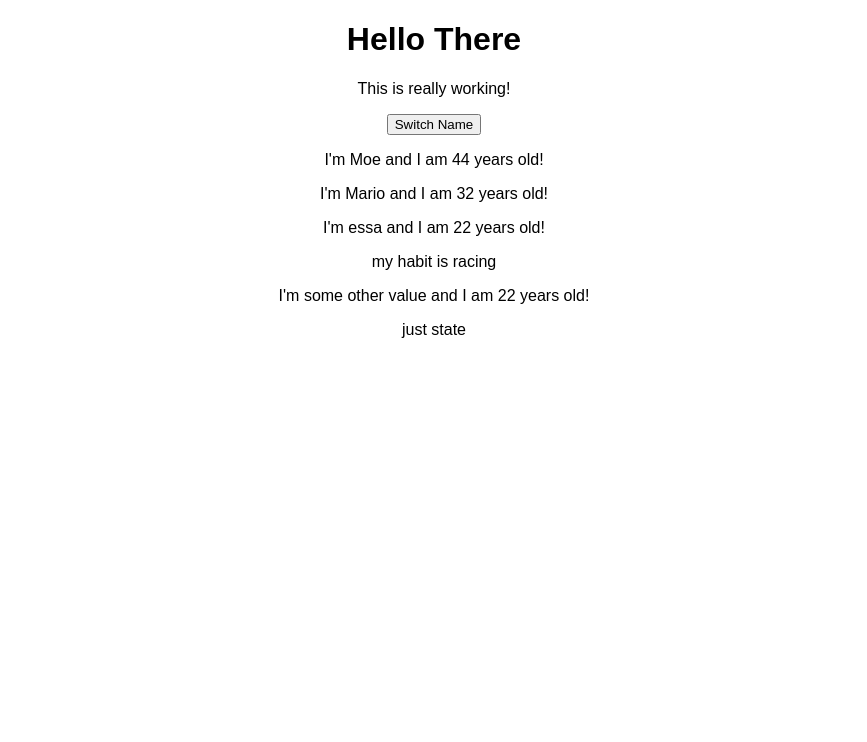
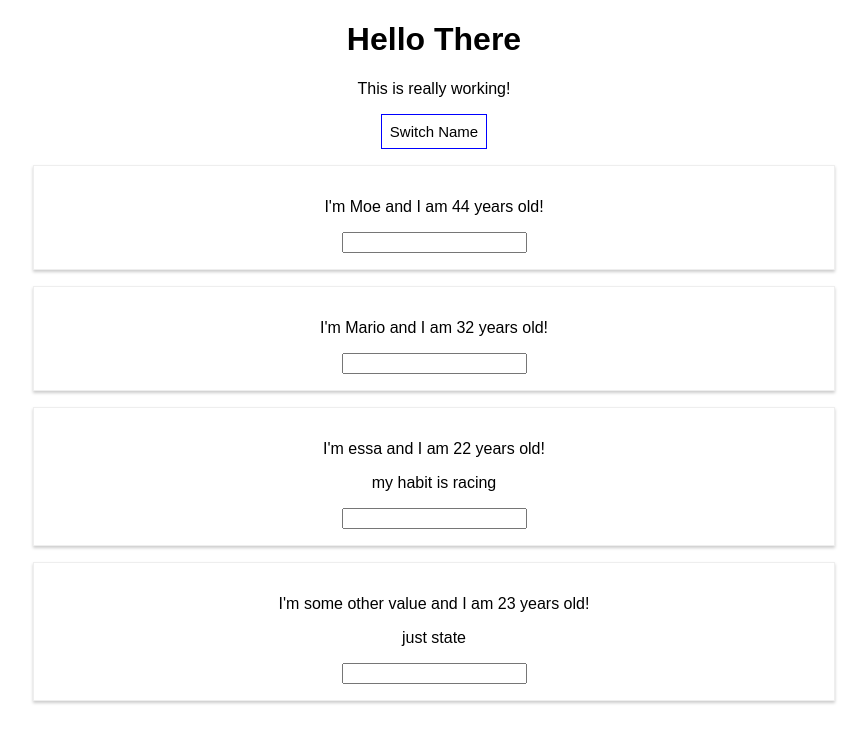
Before and after one commit to mohammadhamayel/REACT_TEST, a React (Create React App) app: page / in a window 1280 px wide. Shown: the top 742 px of the page, without its empty margins (206-1073 px from the left). Built offline with nearby package versions, Linux system fonts and the light colour scheme.

Commit message:
get dynamic data from text

```diff
--- a/src/App.js
+++ b/src/App.js
@@ -1,8 +1,9 @@
-import React, { useState } from 'react';
+import React, { Component} from 'react';
 import './App.css';
 import Person from './Person/Person'
-const App = props => {
-  const [ personsState , setPersonsState] =  useState({
+
+class App extends Component {
+  state =  {
     persons:[
       {name:"Moe", age:44},
       {name:"Mario", age:32},
@@ -10,38 +11,57 @@
     ],
     otherState: 'some other value',
     oAge: 23
-  });
-  const [otherState, setOtherState] = useState('some other value');
-  const [oAge, setoAge] = useState(22);
-
-  console.log(personsState,otherState,oAge);
-  const switchNameHandler = (newName) =>{
+  };
+  switchNameHandler = (newName) =>{
     //console.log("was clicked!!!");
-    setPersonsState({
+    this.setState({
       persons:[
         {name:"Mohammad", age:44},
         {name:newName, age:32},
         {name:"essa", age:33},
       ],
     });
-    setOtherState(" New State Value");
   };
 
+  nameChangedHandler = (event) =>{
+    this.setState({
+      persons:[
+        {name:"Moe", age:44},
+        {name:"Mario", age:32},
+        {name:event.target.value, age:22},
+      ],
+    });
+  }
+  render() {
+    const style= {
+      backgroundColor:'white',
+      font: 'inherit',
+      border: '1px solid blue',
+      padding: '8px',
+      'font-size': '15px',
+      cursor: 'pointer'
+    }
     return (
       <div className="App">
         <h1>Hello There</h1>
         <p>This is really working!</p>
-      <button onClick={() => switchNameHandler('Sara')}>Switch Name</button>
-      <Person name={personsState.persons[0].name } age= {personsState.persons[0].age}/>
-      <Person name={personsState.persons[1].name} age= {personsState.persons[1].age}/>
+        <button
+        style={style}
+        onClick={() => this.switchNameHandler('Sara')}>Switch Name</button>
+        <Person name={this.state.persons[0].name } age= {this.state.persons[0].age}/>
+        <Person name={this.state.persons[1].name} age= {this.state.persons[1].age}/>
         <Person
-      name={personsState.persons[2].name}
-      age= {personsState.persons[2].age}
-      click={switchNameHandler.bind(this,'Ola')}> my habit is racing </Person>
-      <Person name={otherState} age= {oAge} >just state </Person>
+        name={this.state.persons[2].name}
+        age= {this.state.persons[2].age}
+        click={this.switchNameHandler.bind(this,'Ola')}
+        changed={this.nameChangedHandler}
+        > my habit is racing </Person>
+        <Person name={this.state.otherState} age= {this.state.oAge} >just state </Person>
       </div>
     );
     //return React.createElement('div',null, React.createElement('h1',{className: 'App'},'Hi, I\'m a react app!!!'));
+
+  }
 };
 
 export default App;
--- /dev/null
+++ b/src/Person/Person.css
@@ -0,0 +1,8 @@
+.Person{
+    width: 60%;
+    margin: 16px auto;
+    border: 1px solid #eee;
+    box-shadow: 0 2px 3px #ccc;
+    padding: 16px;
+    text-align: center;
+}
--- a/src/Person/Person.js
+++ b/src/Person/Person.js
@@ -1,10 +1,12 @@
 import React from 'react';
+import './Person.css'
 
 const person=(props) => {
     return (
-        <div>
+        <div className="Person">
             <p onClick= {props.click} >I'm {props.name} and I am {props.age } years old!</p>
             <p>{props.children}</p>
+            <input type="text" onChange= {props.changed}/>
         </div>
 
     )
```
Lines whose indentation alone changed are shown as unchanged.
